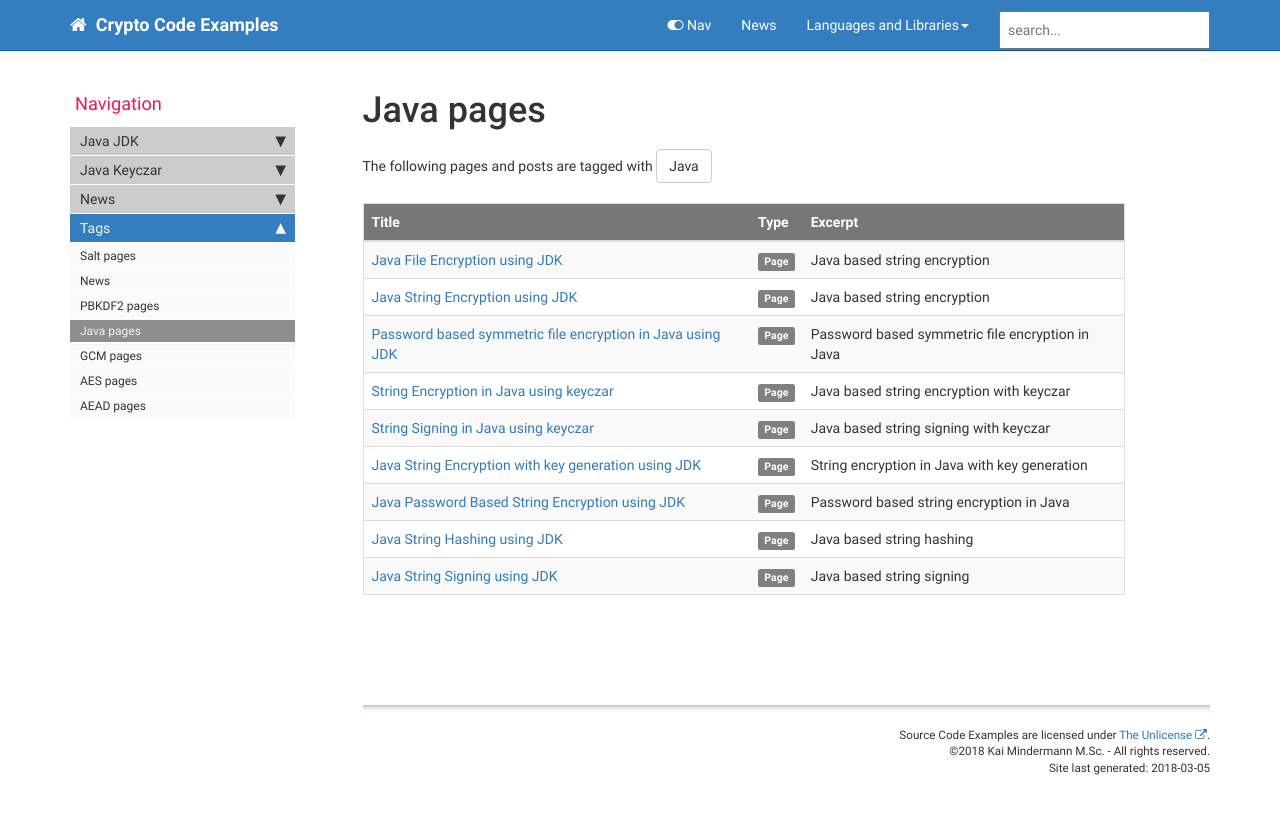
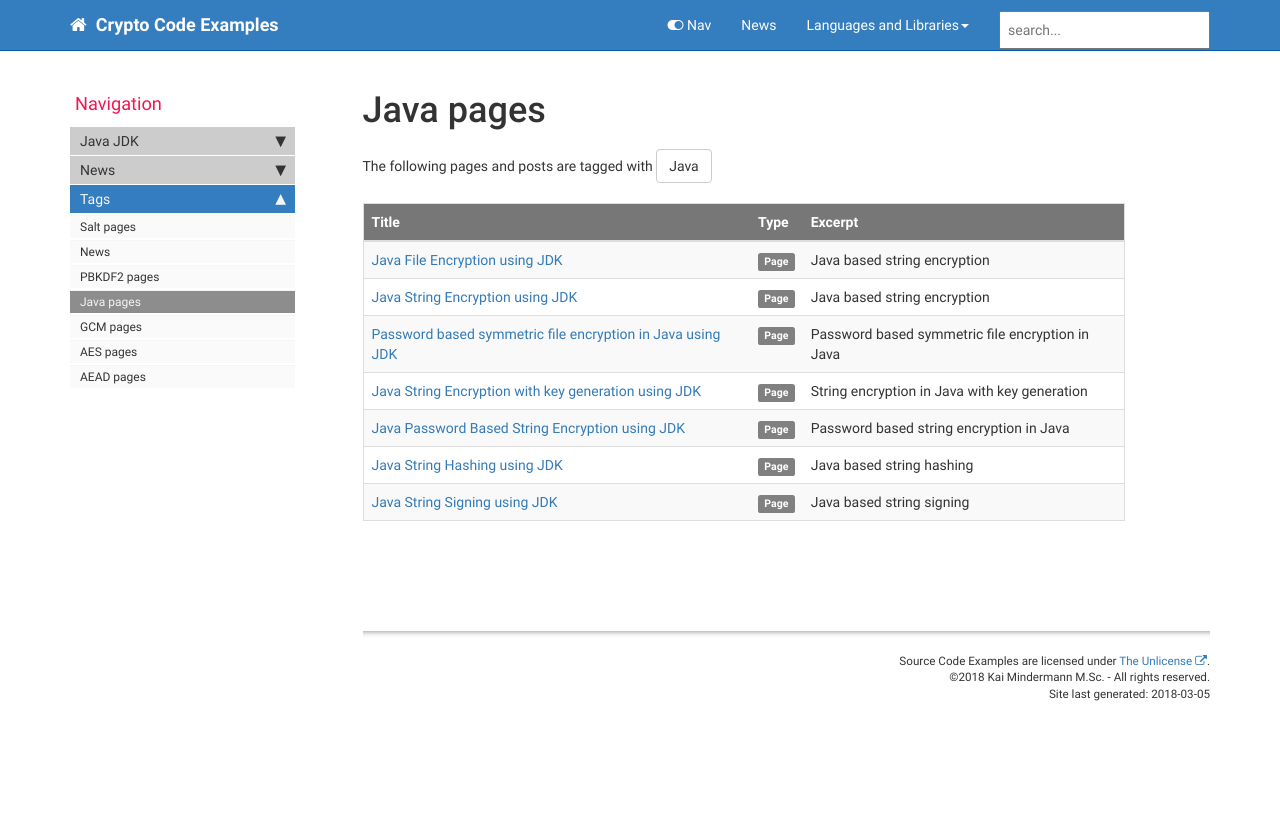
Before and after one commit to cryptoexamples/CryptoExamples, a Jekyll site: the page built from pages/tags/tag_Java.md, in a window 1280 px wide. Shown: the top 814 px of the page. Built offline with Jekyll 4.4.1, drawn with Linux system fonts in a browser that asks for light colours; nearby versions of some CDN libraries; comment, search, counter and statistics services are not loaded.

Commit message:
moved java-keyczar .md files to its subdirectory

````diff
--- a/_config.yml
+++ b/_config.yml
@@ -37,7 +37,7 @@ exclude:
   - .bundle/
   - vendor/
   - pages/java/java-crypto-examples/
-  - pages/java-keyczar/java-keyczar-crypto-examples/
+#  - pages/java-keyczar/java-keyczar-crypto-examples/
 # these are the files and directories that jekyll will exclude from the build
 
 feedback_subject_line: Crypto Examples
--- a/pages/java-keyczar/java_keyczar_landing_page.md
+++ /dev/null
@@ -1,19 +0,0 @@
----
-title: Java Crypto using Keyczar
-keywords: Java crypto example
-toc: false
-permalink: java_keyczar_landing_page.html
-folder: Java Keyczar
-is_landingpage: 1
----
-
-# Available Crypto Scenarios and Use Cases
-
-|                                                 | All in One                             | Easy Object oriented                 |
-|-------------------------------------------------|----------------------------------------|--------------------------------------|
-| Symmetric Encryption                            | [String Encryption ✔](java_keyczar_string_encryption_symmetric.html) |                     |
-| Asymmetric Encryption / Public Key Cryptography |                                        |                                      |
-| Key Storage                                     |                                        |                                      |
-| Hashing                                         |                                        | N/A                                  |
-| Crypto Provider Setup                           |                                        |                                      |
-| Digital Signatures                              | [String Signing ✔](java_keyczar_string_sign.html)                                       |                                      |
--- a/pages/java-keyczar/java_keyczar_string_encryption_symmetric.md
+++ /dev/null
@@ -1,36 +0,0 @@
----
-title: String Encryption in Java using keyczar
-keywords: sample
-summary: "Java based string encryption with keyczar"
-permalink: java_keyczar_string_encryption_symmetric.html
-folder: Java Keyczar
-tags: [Java, AES]
----
-
-## Use cases
-
-- String encryption
-
-## Preparations
-
-### Dependency on keyczar library
-
-Currently, keyczar is not available via Maven or similar dependency management systems. Therefore the easiest way to include the library is to add the libraries' jar-file to the classpath.
-
-### Key generation
-
-Keyczar stores encryption/deryption/signing-keys in a specific JSON-format.
-They have to be generated by the included `KeyczarTool` like the following:
-
-- java org.keyczar.KeyczarTool create --location=./key --purpose=crypt --name="Key"
-- java org.keyczar.KeyczarTool addkey --location=./key
-
-## Sample Code for Java based symmetric encryption using AES
-
-```java
-{% include_relative java-keyczar-crypto-examples/src/main/java/com/cryptoexamples/java/keyczar/ExampleStringEncryptionInOneMethod.java %}
-```
-
-
-
-{% include links.html %}
--- a/pages/java-keyczar/java_keyczar_string_sign.md
+++ /dev/null
@@ -1,37 +0,0 @@
----
-title: String Signing in Java using keyczar
-keywords: sample
-summary: "Java based string signing with keyczar"
-permalink: java_keyczar_string_sign.html
-folder: Java Keyczar
-tags: [Java, hash]
----
-
-## Use cases
-
-- verifying if a string has been changed
-
-## Preparations
-
-### Dependency on keyczar library
-
-Currently, keyczar is not available via Maven or similar dependency management systems. Therefore the easiest way to include the library is to add the libraries' jar-file to the classpath.
-
-### Key generation
-
-Keyczar stores encryption/deryption/signing-keys in a specific JSON-format.
-They have to be generated by the included `KeyczarTool` like the following:
-
-- java org.keyczar.KeyczarTool create --location=./rsaKey --purpose=crypt --asymmetric=rsa --name="RSA Key"
-- java org.keyczar.KeyczarTool addkey --location=./rsaKey --size=4096
-- java org.keyczar.KeyczarTool promote --location=./rsaKey --version=1
-
-## Sample Code for Java based signing of a String using RSA
-
-```java
-{% include_relative java-keyczar-crypto-examples/src/main/java/com/cryptoexamples/java/keyczar/ExampleSignatureInOneMethod.java %}
-```
-
-
-
-{% include links.html %}
````
